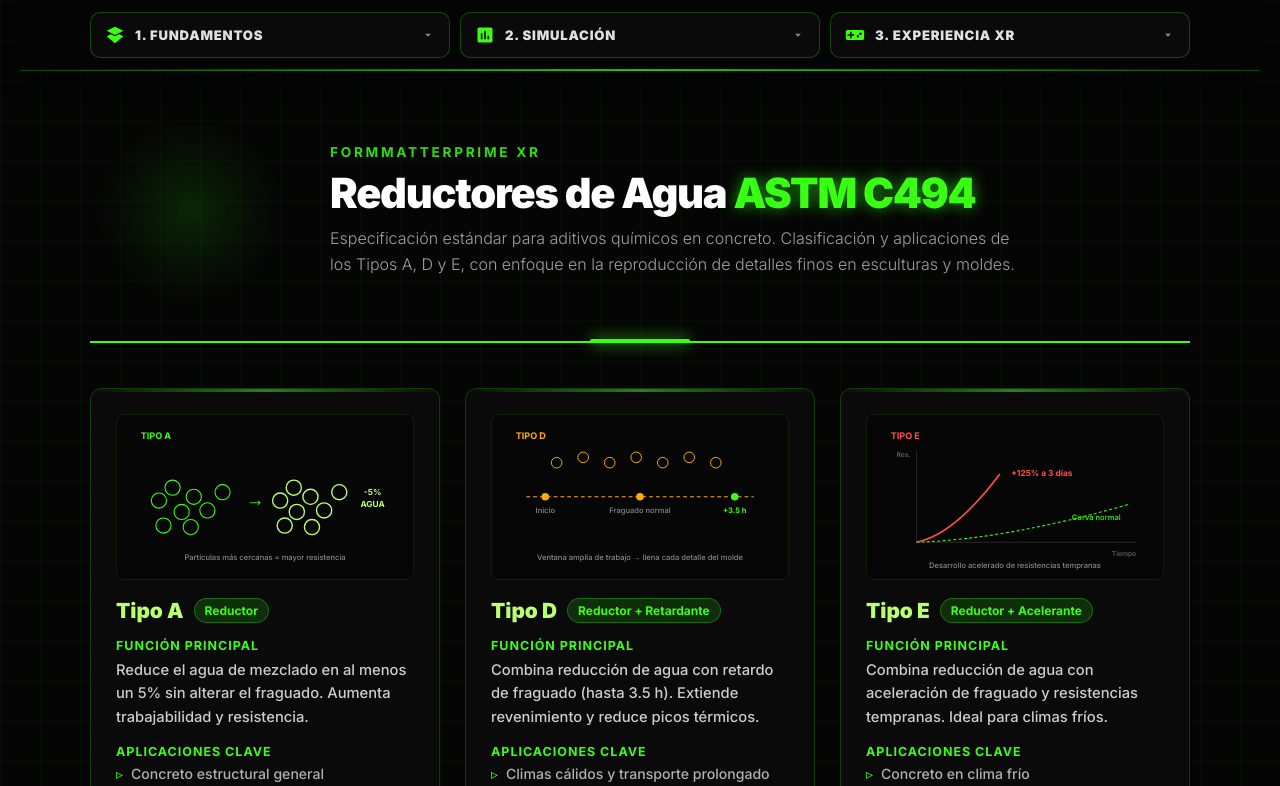
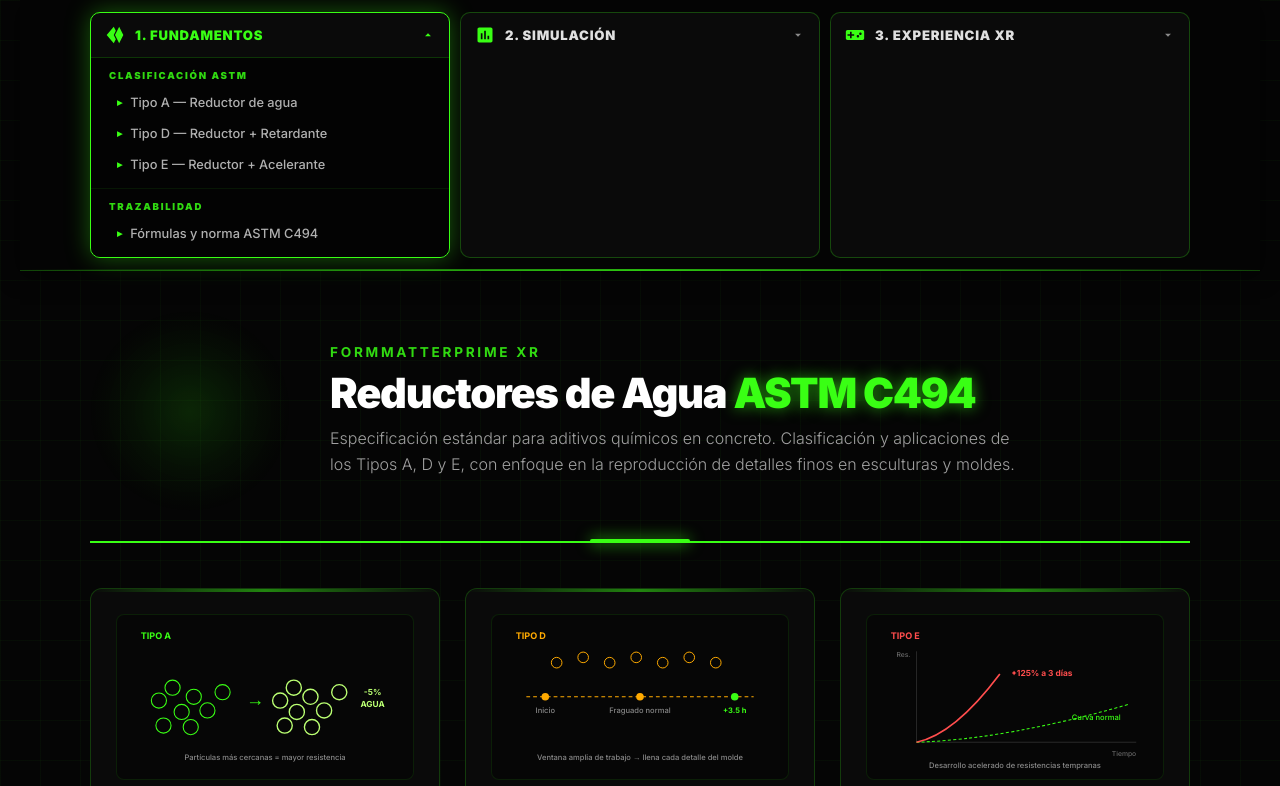
Before and after one commit to CASGON/ASTM_494, a plain HTML site: page index.html in a window 1280 px wide. Both pictures are taken after a click on the button "1. FUNDAMENTOS". Shown: the top 786 px of the page. Drawn offline with Linux system fonts and the light colour scheme.

Commit message:
Actualizar index.html

```diff
--- a/index.html
+++ b/index.html
@@ -27,34 +27,34 @@
     font-family: 'Inter', system-ui, -apple-system, sans-serif;
     padding: 0 var(--pad-x) clamp(20px, 4vw, 40px);
     min-height: 100vh;
-    display: flex;
-    flex-direction: column;
-    align-items: center;
     background-image:
       linear-gradient(rgba(57, 255, 20, 0.03) 1px, transparent 1px),
       linear-gradient(90deg, rgba(57, 255, 20, 0.03) 1px, transparent 1px);
     background-size: 40px 40px, 40px 40px;
   }
 
-  .container { max-width: 1100px; width: 100%; margin: 0 auto; padding-top: clamp(20px, 4vw, 40px); }
+  .container {
+    max-width: 1100px;
+    width: 100%;
+    margin: 0 auto;
+    padding-top: clamp(20px, 4vw, 40px);
+  }
 
   /* ═══════════════════════════════════════════════════════════
-     ÍNDICE DE NAVEGACIÓN — 3 BARRAS DESPLEGABLES CON SUBÍNDICES
+     ÍNDICE DE NAVEGACIÓN — 3 BARRAS DESPLEGABLES
      ═══════════════════════════════════════════════════════════ */
   .nav-index {
     position: sticky;
     top: 0;
-    z-index: 1000;
+    z-index: 9999;
     width: 100%;
-    max-width: 100vw;
-    padding: 12px var(--pad-x);
-    background: rgba(5, 5, 5, 0.95);
+    padding: 12px clamp(14px, 3vw, 20px);
+    background: rgba(5, 5, 5, 0.96);
     backdrop-filter: blur(14px);
     -webkit-backdrop-filter: blur(14px);
     border-bottom: 1px solid rgba(57, 255, 20, 0.25);
     box-shadow: 0 4px 20px rgba(0, 0, 0, 0.7);
-    display: flex;
-    justify-content: center;
+    box-sizing: border-box;
   }
 
   .nav-index::after {
@@ -73,8 +73,9 @@
     display: grid;
     grid-template-columns: repeat(3, 1fr);
     gap: 10px;
+    max-width: 1100px;
+    margin: 0 auto;
     width: 100%;
-    max-width: 1100px;
   }
 
   .nav-bar {
@@ -83,7 +84,7 @@
     border: 1px solid rgba(57, 255, 20, 0.25);
     border-radius: 10px;
     overflow: hidden;
-    transition: all 0.3s ease;
+    transition: border-color 0.3s ease, box-shadow 0.3s ease;
   }
 
   .nav-bar:hover {
@@ -111,8 +112,10 @@
     text-transform: uppercase;
     border: none;
     cursor: pointer;
-    transition: all 0.25s ease;
+    transition: color 0.25s ease;
     text-align: left;
+    position: relative;
+    z-index: 2;
   }
 
   .nav-bar-trigger:hover { color: var(--fmp-green-light); }
@@ -154,22 +157,21 @@
     opacity: 1;
   }
 
-  /* Menú desplegable */
   .nav-bar-menu {
     max-height: 0;
     overflow: hidden;
-    transition: max-height 0.45s cubic-bezier(0.4, 0, 0.2, 1);
-    background: rgba(0, 0, 0, 0.6);
+    transition: max-height 0.4s cubic-bezier(0.4, 0, 0.2, 1);
+    background: rgba(0, 0, 0, 0.7);
     border-top: 0 solid rgba(57, 255, 20, 0.2);
   }
 
   .nav-bar.active .nav-bar-menu {
-    max-height: 420px;
+    max-height: 500px;
     border-top-width: 1px;
   }
 
   .nav-bar-menu .menu-section {
-    padding: 10px 0;
+    padding: 8px 0;
     border-bottom: 1px solid rgba(57, 255, 20, 0.08);
   }
 
@@ -186,7 +188,7 @@
     opacity: 0.85;
   }
 
-  .nav-bar-menu ul { list-style: none; }
+  .nav-bar-menu ul { list-style: none; padding: 0; margin: 0; }
 
   .nav-bar-menu ul li a {
     display: flex;
@@ -216,10 +218,8 @@
     flex-shrink: 0;
   }
 
-  /* Anclas de scroll */
-  .section-anchor { scroll-margin-top: 100px; }
-
-  /* Barra de progreso de lectura */
+  .section-anchor { scroll-margin-top: 110px; }
+
   .read-progress {
     position: fixed;
     top: 0;
@@ -228,7 +228,7 @@
     width: 0%;
     background: linear-gradient(90deg, var(--fmp-green), var(--fmp-green-light));
     box-shadow: 0 0 10px var(--fmp-green);
-    z-index: 1001;
+    z-index: 10000;
     transition: width 0.15s linear;
     pointer-events: none;
   }
@@ -243,7 +243,7 @@
       font-size: 0.7rem;
     }
     .nav-bar.active .nav-bar-menu {
-      max-height: 380px;
+      max-height: 400px;
     }
   }
 
@@ -1370,7 +1370,6 @@
 
   .qr-caption strong { color: var(--fmp-green); }
 
-  /* ═══ REQUISITOS ═══ */
   .requirements-section {
     margin-top: 20px;
     padding: 20px 22px;
@@ -1552,14 +1551,14 @@
 <div class="read-progress" id="readProgress"></div>
 
 <!-- ═══════════════════════════════════════════════════════════
-     NAVEGACIÓN — 3 BARRAS DESPLEGABLES CON SUBÍNDICES
+     NAVEGACIÓN — 3 BARRAS DESPLEGABLES
      ═══════════════════════════════════════════════════════════ -->
 <nav class="nav-index" aria-label="Índice de navegación">
   <div class="nav-bars">
 
     <!-- BARRA 1: FUNDAMENTOS -->
     <div class="nav-bar" data-bar="1">
-      <button class="nav-bar-trigger" aria-expanded="false">
+      <button type="button" class="nav-bar-trigger" aria-expanded="false">
         <span class="trigger-icon">
           <svg viewBox="0 0 24 24"><path d="M12 2L2 7l10 5 10-5-10-5zm0 9l2.5-1.25L12 8.5l-2.5 1.25L12 11zm0 2.5l-5-2.5-5 2.5L12 22l10-8.5-5-2.5-5 2.5z"/></svg>
         </span>
@@ -1586,7 +1585,7 @@
 
     <!-- BARRA 2: SIMULACIÓN -->
     <div class="nav-bar" data-bar="2">
-      <button class="nav-bar-trigger" aria-expanded="false">
+      <button type="button" class="nav-bar-trigger" aria-expanded="false">
         <span class="trigger-icon">
           <svg viewBox="0 0 24 24"><path d="M19 3H5c-1.1 0-2 .9-2 2v14c0 1.1.9 2 2 2h14c1.1 0 2-.9 2-2V5c0-1.1-.9-2-2-2zM9 17H7v-7h2v7zm4 0h-2V7h2v10zm4 0h-2v-4h2v4z"/></svg>
         </span>
@@ -1614,7 +1613,7 @@
 
     <!-- BARRA 3: EXPERIENCIA XR -->
     <div class="nav-bar" data-bar="3">
-      <button class="nav-bar-trigger" aria-expanded="false">
+      <button type="button" class="nav-bar-trigger" aria-expanded="false">
         <span class="trigger-icon">
           <svg viewBox="0 0 24 24"><path d="M21 6H3c-1.1 0-2 .9-2 2v8c0 1.1.9 2 2 2h18c1.1 0 2-.9 2-2V8c0-1.1-.9-2-2-2zm-10 7H8v3H6v-3H3v-2h3V8h2v3h3v2zm4.5 2c-.83 0-1.5-.67-1.5-1.5s.67-1.5 1.5-1.5 1.5.67 1.5 1.5-.67 1.5-1.5 1.5zm3-3c-.83 0-1.5-.67-1.5-1.5S17.67 9 18.5 9s1.5.67 1.5 1.5-.67 1.5-1.5 1.5z"/></svg>
         </span>
@@ -2289,6 +2288,99 @@ de fluidez es marginal: saturación.</div>
 </div>
 
 <!-- =========================================================
+     NAVEGACIÓN — Toggle de las 3 barras
+     ========================================================= -->
+<script>
+(function() {
+  'use strict';
+
+  function initNav() {
+    const navBars = document.querySelectorAll('.nav-bar');
+    if (!navBars.length) return;
+
+    function closeAll(exceptBar) {
+      navBars.forEach(b => {
+        if (b === exceptBar) return;
+        b.classList.remove('active');
+        const trig = b.querySelector('.nav-bar-trigger');
+        if (trig) trig.setAttribute('aria-expanded', 'false');
+      });
+    }
+
+    navBars.forEach(bar => {
+      const trigger = bar.querySelector('.nav-bar-trigger');
+      const menu = bar.querySelector('.nav-bar-menu');
+      if (!trigger) return;
+
+      trigger.addEventListener('click', function(ev) {
+        ev.preventDefault();
+        ev.stopPropagation();
+        const willOpen = !bar.classList.contains('active');
+        closeAll(bar);
+        if (willOpen) {
+          bar.classList.add('active');
+          trigger.setAttribute('aria-expanded', 'true');
+        } else {
+          bar.classList.remove('active');
+          trigger.setAttribute('aria-expanded', 'false');
+        }
+      });
+
+      if (menu) {
+        menu.addEventListener('click', function(ev) {
+          ev.stopPropagation();
+        });
+      }
+    });
+
+    document.querySelectorAll('.nav-bar-menu a').forEach(link => {
+      link.addEventListener('click', function() {
+        closeAll(null);
+      });
+    });
+
+    document.addEventListener('click', function(ev) {
+      if (!ev.target.closest || !ev.target.closest('.nav-index')) {
+        closeAll(null);
+      }
+    });
+
+    document.addEventListener('keydown', function(ev) {
+      if (ev.key === 'Escape' || ev.key === 'Esc') {
+        closeAll(null);
+      }
+    });
+  }
+
+  if (document.readyState === 'loading') {
+    document.addEventListener('DOMContentLoaded', initNav);
+  } else {
+    initNav();
+  }
+})();
+</script>
+
+<!-- =========================================================
+     Barra de progreso de lectura
+     ========================================================= -->
+<script>
+(function() {
+  const bar = document.getElementById('readProgress');
+  if (!bar) return;
+  function update() {
+    const h = document.documentElement;
+    const scrolled = h.scrollTop || document.body.scrollTop;
+    const total = h.scrollHeight - h.clientHeight;
+    const pct = total > 0 ? (scrolled / total) * 100 : 0;
+    bar.style.width = pct + '%';
+  }
+  window.addEventListener('scroll', update, { passive: true });
+  window.addEventListener('resize', update);
+  update();
+})();
+</script>
+
+<!-- =========================================================
      Logo 3D
      ========================================================= -->
 <script type="module">
@@ -2383,35 +2475,4 @@ if (container) {
   function rot4D(p, ax, ay, az) {
     let [x,y,z,w] = p, c, s, t;
     c = Math.cos(ax); s = Math.sin(ax); t = x*c - w*s; w = x*s + w*c; x = t;
-    c = Math.cos(ay); s = Math.sin(ay); t = y*c - w*s; w = y*s + w*c; y = t;
-    c = Math.cos(az); s = Math.sin(az); t = z*c - w*s; w = z*s + w*c; z = t;
-    return [x,y,z,w];
-  }
-  function project4D(p, dist) {
-    const [x,y,z,w] = p;
-    const f = dist / (dist - w);
-    return new THREE.Vector3(x*f, y*f, z*f);
-  }
-
-  const clock = new THREE.Clock();
-  const LOOP = 12;
-  function smoothstep(a, b, x) {
-    const t = Math.max(0, Math.min(1, (x - a) / (b - a)));
-    return t*t*(3 - 2*t);
-  }
-  const tmpA = new THREE.Vector3();
-  const tmpB = new THREE.Vector3();
-
-  function animate() {
-    const elapsed = clock.getElapsedTime();
-    const t = (elapsed % LOOP) / LOOP;
-
-    const spinX = elapsed * 0.55;
-    const spinY = elapsed * 0.85;
-    const spinZ = Math.sin(elapsed * 0.4) * 0.25;
-    cubeGroup.rotation.set(spinX, spinY, spinZ);
-    tesseractGroup.rotation.set(spinX, spinY, spinZ);
-
-    let tessOp = 0, cubeOp = 1, cubeScale = 1, unfold = 0;
-    if (t < 0.15) {
-      // solo cubo
+    c = Math.cos(ay
```
